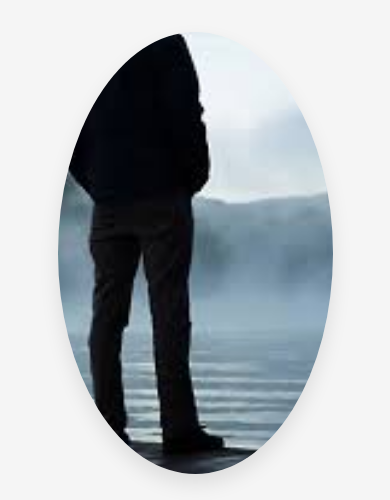
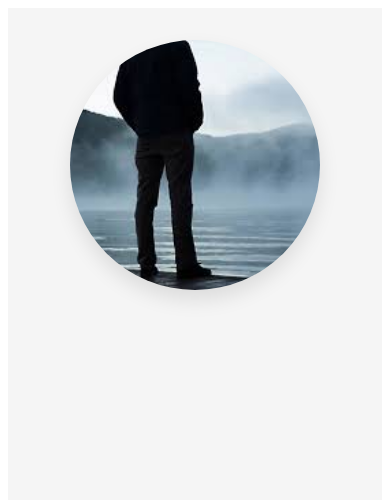
Before and after one commit to Jibran-shah/static-site, a website: page index.html in a window 390 px wide. Shown: the top 500 px of the page. Drawn offline with Linux system fonts and the light colour scheme.

Commit message:
just general commits

```diff
--- a/index.html
+++ b/index.html
@@ -2,6 +2,7 @@
 <html lang="en">
   <head>
     <title>Jibran shah</title>
+    <meta name="viewport" content="width=device-width, initial-scale=1.0">
     <meta charset="utf-8" />
     <meta name="author" content="Jibran Shah" />
     <meta
--- a/main.css
+++ b/main.css
@@ -1,17 +1,3 @@
-/* Minimal CSS Reset */
-* {
-  margin: 0;
-  padding: 0;
-  box-sizing: border-box;
-}
-
-html, body {
-  height: 100%;
-  font-family: sans-serif;
-}
-
-
-
 .hero {
   display: flex;
   justify-content: space-between;
@@ -80,7 +66,8 @@ html, body {
 
 .hero-image img {
   max-width: 300px;
-  aspect-ratio:1/1;
+  width:350px;
+  height:350px;
   border-radius: 50%;
   box-shadow: 0 10px 20px rgba(0,0,0,0.1);
   display:block;
@@ -99,6 +86,10 @@ html, body {
 
   .hero-image {
     margin-bottom: 2rem;
+  }
+  .hero-image img{
+    width:250px;
+    height:250px;
   }
 
   .hero h1 {
@@ -532,7 +523,7 @@ html, body {
 
 
 .footer {
-  background-color: #777777;
+  background-color: #111;
   color: #ccc;
   text-align: center;
   padding: 2rem 1rem;
```
